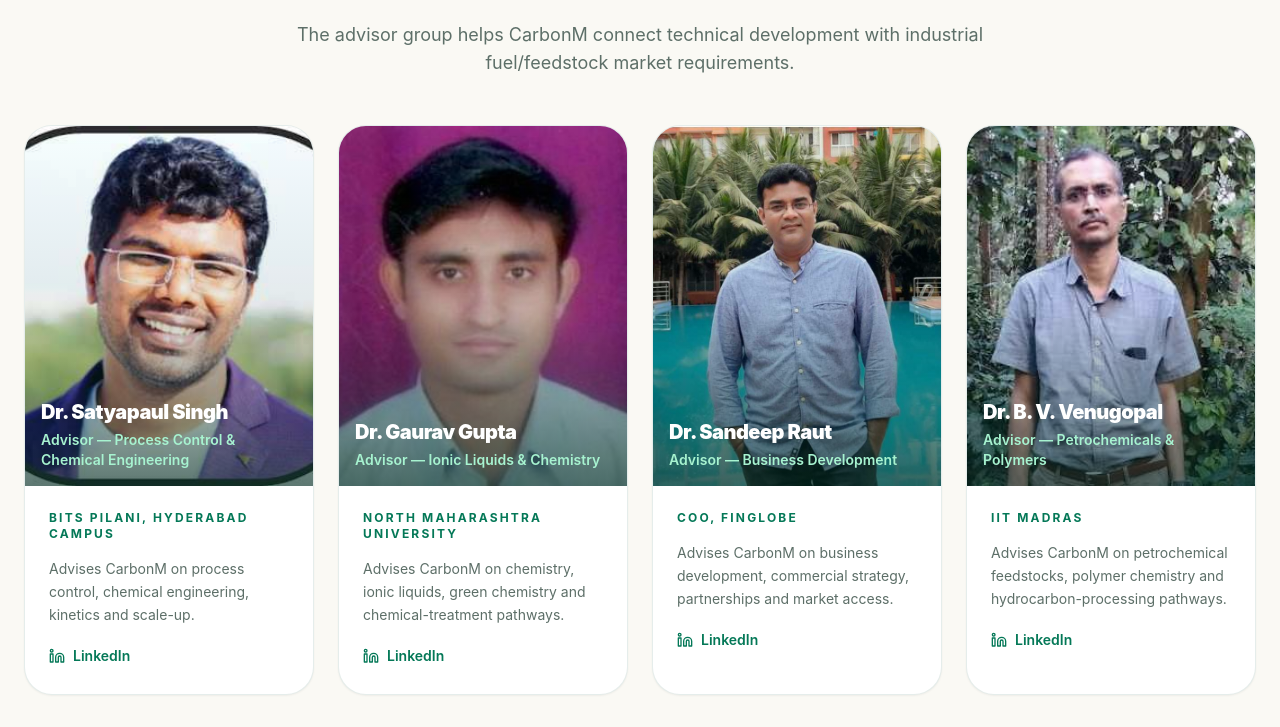
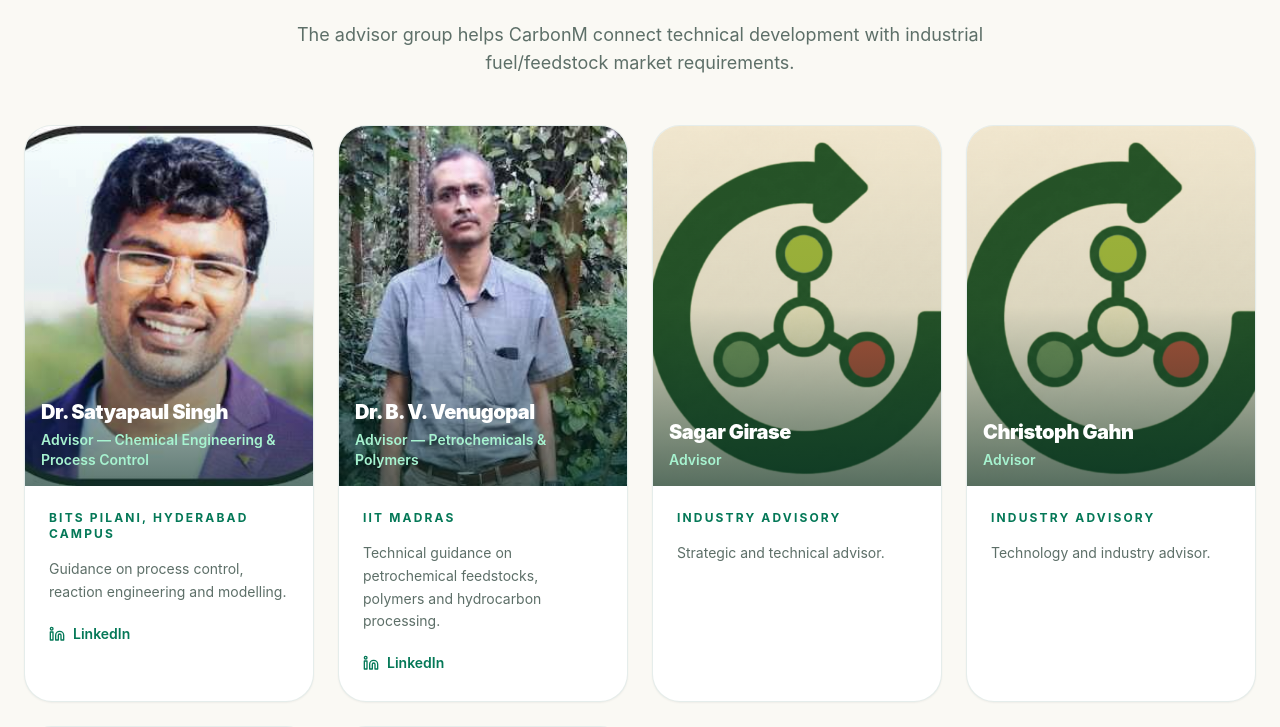
Before and after one commit to carbonmtechnology-decacorn/alkanalyze-web, a Next.js app: page /about in a window 1280 px wide. Shown: the part 4846-5573 px from the top of the page. Built offline with nearby package versions, Linux system fonts and the light colour scheme.

Commit message:
Align advisor roster with CarbonM's current technical and industry advisors

```diff
--- a/src/data/team.ts
+++ b/src/data/team.ts
@@ -77,45 +77,47 @@ export const team: TeamMember[] = [
 
 export const advisors: TeamMember[] = [
   {
-    name: "Dr. Satyapaul Singh",
-    role: "Advisor — Process Control & Chemical Engineering",
-    education: "BITS Pilani, Hyderabad Campus",
-    bio: "Dr. Satyapaul Singh advises CarbonM on chemical engineering, process control, reaction systems, simulation and scale-up thinking. His guidance supports CarbonM's efforts to build reliable operating windows, improve reactor consistency and translate process chemistry into controlled industrial operation.",
-    shortBio:
-      "Advises CarbonM on process control, chemical engineering, kinetics and scale-up.",
-    image: "/team/satyapaul-singh-profile.jpg",
-    linkedin: "https://www.linkedin.com/in/satyapaul-singh-b4583343/",
+    name:"Dr. Satyapaul Singh",role:"Advisor — Chemical Engineering & Process Control",
+    education:"BITS Pilani, Hyderabad Campus",
+    bio:"Advises CarbonM on chemical engineering, reaction systems, process control and the scientific foundations of reactor optimisation.",
+    shortBio:"Guidance on process control, reaction engineering and modelling.",
+    image:"/team/satyapaul-singh-profile.jpg",linkedin:"https://www.linkedin.com/in/satyapaul-singh-b4583343/"
   },
   {
-    name: "Dr. Gaurav Gupta",
-    role: "Advisor — Ionic Liquids & Chemistry",
-    education: "North Maharashtra University",
-    bio: "Dr. Gaurav Gupta advises CarbonM on chemistry, ionic liquids, green chemistry and chemical-treatment pathways. His academic background supports CarbonM's work on upgrading complex hydrocarbon streams and developing cleaner, more controlled routes for waste-derived fuel/feedstock quality improvement.",
-    shortBio:
-      "Advises CarbonM on chemistry, ionic liquids, green chemistry and chemical-treatment pathways.",
-    image: "/team/gaurav-gupta-profile.jpg",
-    linkedin: "https://www.linkedin.com/in/dr-gaurav-gupta-022a4963/",
+    name:"Dr. B. V. Venugopal",role:"Advisor — Petrochemicals & Polymers",
+    education:"IIT Madras",
+    bio:"Advises CarbonM on petrochemical processing, polymer-derived feedstocks and downstream hydrocarbon quality requirements.",
+    shortBio:"Technical guidance on petrochemical feedstocks, polymers and hydrocarbon processing.",
+    image:"/team/venugopal-profile.jpg",linkedin:"https://www.linkedin.com/in/bvve1234nu/"
   },
   {
-    name: "Dr. Sandeep Raut",
-    role: "Advisor — Business Development",
-    education: "COO, FinGlobe",
-    bio: "Dr. Sandeep Raut advises CarbonM on business development, market access, institutional partnerships and commercial strategy. His experience helps CarbonM shape customer conversations, build partner networks and move from technical validation toward bankable industrial deployment.",
-    shortBio:
-      "Advises CarbonM on business development, commercial strategy, partnerships and market access.",
-    image: "/team/sandeep-raut-profile.jpg",
-    linkedin: "https://www.linkedin.com/in/sandeepraut/",
+    name:"Sagar Girase",role:"Advisor",
+    education:"Industry advisory",
+    bio:"Supports CarbonM's development through strategic and technical advisory discussions.",
+    shortBio:"Strategic and technical advisor.",
+    image:"/carbonm-logo.png"
   },
   {
-    name: "Dr. B. V. Venugopal",
-    role: "Advisor — Petrochemicals & Polymers",
-    education: "IIT Madras",
-    bio: "Dr. B. V. Venugopal advises CarbonM on petrochemicals, polymers, olefins and hydrocarbon-processing pathways. His industry and technical background helps CarbonM align its circular fuel/feedstock development with the quality expectations of petrochemical, refining and industrial fuel markets.",
-    shortBio:
-      "Advises CarbonM on petrochemical feedstocks, polymer chemistry and hydrocarbon-processing pathways.",
-    image: "/team/venugopal-profile.jpg",
-    linkedin: "https://www.linkedin.com/in/bvve1234nu/",
+    name:"Christoph Gahn",role:"Advisor",
+    education:"Industry advisory",
+    bio:"Supports CarbonM through specialist advisory discussions as its technology and market strategy develop.",
+    shortBio:"Technology and industry advisor.",
+    image:"/carbonm-logo.png"
   },
+  {
+    name:"Abhishek Deo",role:"Advisor",
+    education:"Industry advisory",
+    bio:"Supports CarbonM's technical and commercial development through advisory discussions.",
+    shortBio:"Technical and commercial advisor.",
+    image:"/carbonm-logo.png"
+  },
+  {
+    name:"Dr. Sandeep Patil",role:"Advisor",
+    education:"Technical advisory",
+    bio:"Supports CarbonM's development through technical and strategic advisory discussions.",
+    shortBio:"Technical and strategic advisor.",
+    image:"/carbonm-logo.png"
+  }
 ];
 
 export const imageFileMap = [
```
